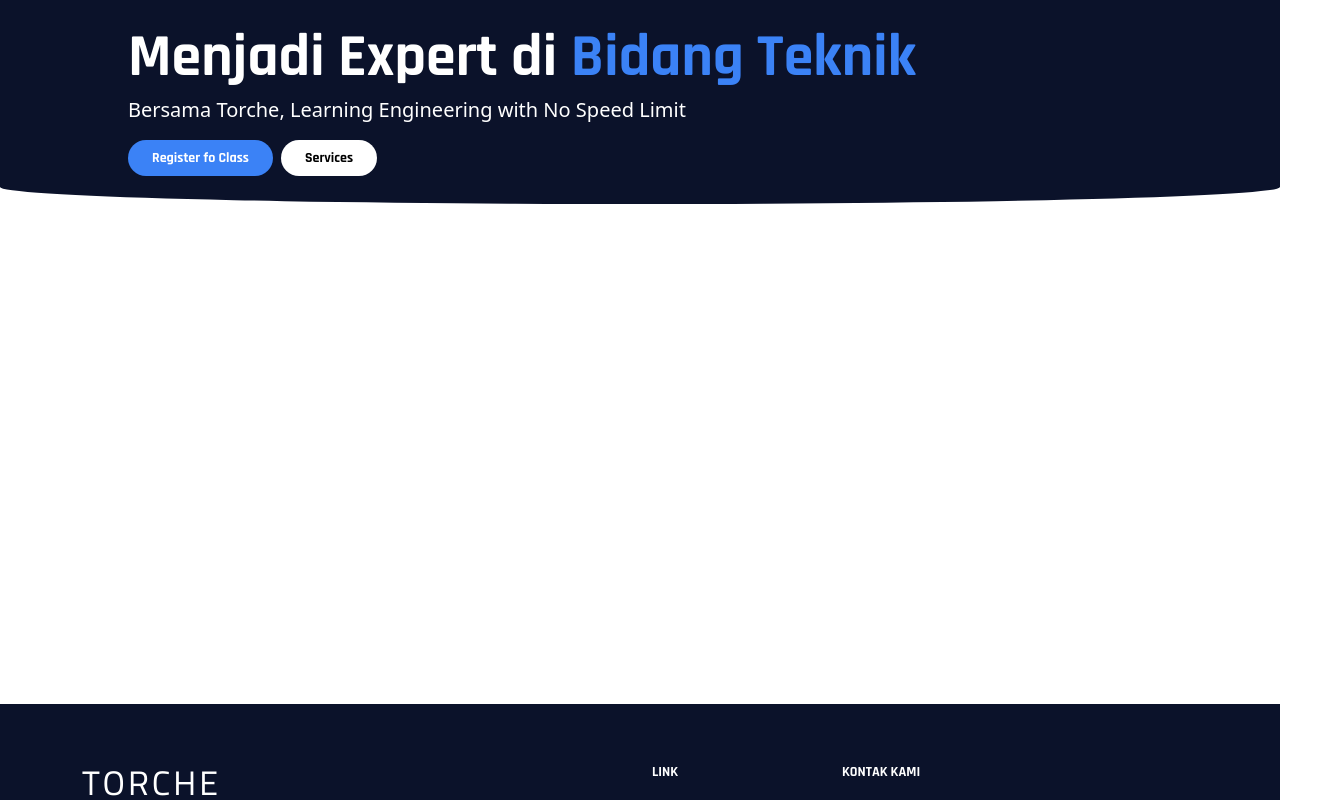
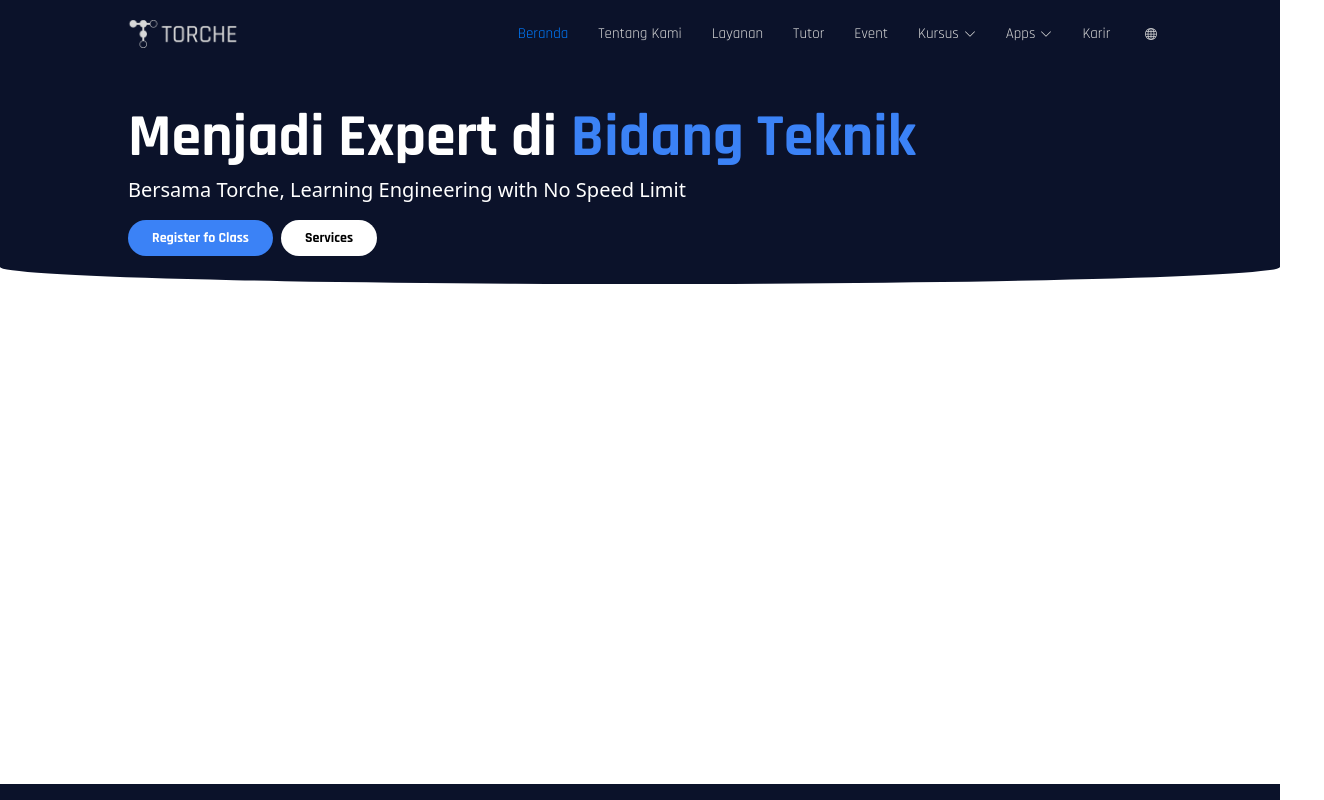
Before and after one commit to albugowy15/torche-mern, a Next.js app: page / in a window 1280 px wide. Shown: the top 800 px of the page, 1324 px wide, since content can reach past the window. Built offline with nearby package versions, Linux system fonts and the light colour scheme.

Commit message:
Undo comment header

```diff
--- a/src/layout/MainLayout.tsx
+++ b/src/layout/MainLayout.tsx
@@ -1,12 +1,12 @@
 import Footer from "@/components/footer/Footer";
-// import Header from "@/components/header/Header";
+import Header from "@/components/header/Header";
 
 import { ReactNode } from "react";
 
 export default function MainLayout({ children }: { children: ReactNode }) {
 	return (
 		<>
-			{/* <Header /> */}
+			<Header />
 			{children}
 			<Footer />
 		</>
```
